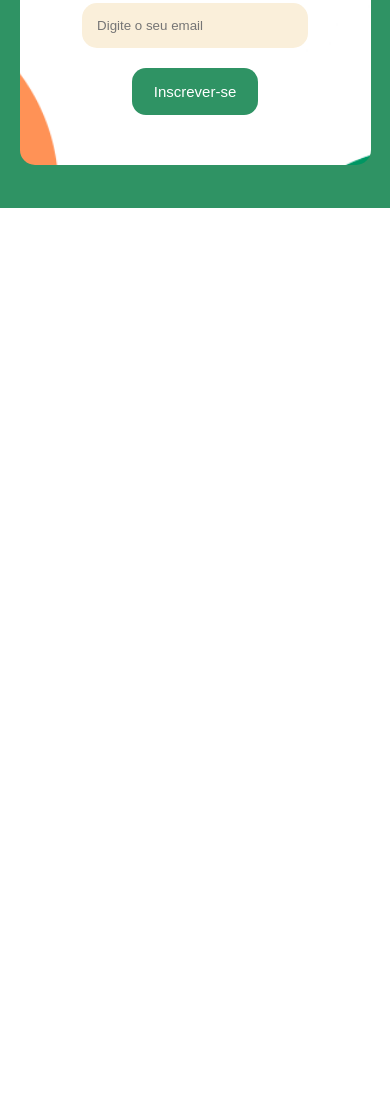
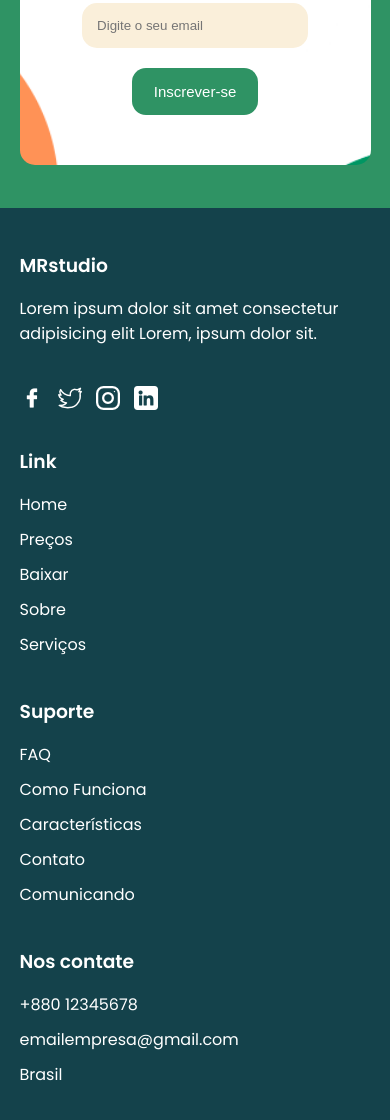
Before and after one commit to Andrlb2k1/Site_responsivo, a plain HTML site: page index.html in a window 390 px wide. Shown: the part 5146-6266 px from the top of the page. Before the commit the page ends 5354 px from the top, so only its background shows below. Drawn offline with Linux system fonts and the light colour scheme.

Commit message:
responsive footer

```diff
--- a/css/style.css
+++ b/css/style.css
@@ -305,6 +305,41 @@ main .container {
 	cursor: pointer;
 }
 
+/* footer */
+footer {
+	background-color: var(--verde-escuro);
+}
+
+footer .container {
+	display: flex;
+	color: white;
+}
+
+footer .container ul {
+	width: 25%;
+}
+
+footer .container h3 {
+	margin-bottom: 16px;
+	font-weight: 600;
+}
+
+footer .container .redes-sociais img {
+	margin-right: 10px;
+}
+
+footer .container ul > p {
+	margin-bottom: 40px;
+}
+
+footer .container li {
+	margin: 10px 0;
+}
+
+footer .container a {
+	color: white;
+}
+
 /* responsivo */
 @media(max-width: 960px) {
 	.menu-icon {
@@ -388,6 +423,13 @@ main .container {
 		width: 50%;
 		margin-top: 20px;
 	}
+	footer .container {
+		flex-direction: column;
+	}
+	footer .container ul {
+		width: 100%;
+		margin-bottom: 30px;
+	}
 }
 
 @media(max-width: 440px) {
--- a/index.html
+++ b/index.html
@@ -191,6 +191,58 @@
 		</div>
 	</section>
 	<!-- end section newsletter -->
+	<!-- footer -->
+	<footer>
+		<div class="container">
+			<!-- ul 1 -->
+			<ul>
+				<h3>MRstudio</h3>
+				<p>Lorem ipsum dolor sit amet consectetur adipisicing elit Lorem, ipsum dolor sit.</p>
+				<div class="redes-sociais">
+					<img src="img/facebook.png" alt="Facebook">
+					<img src="img/twitter.png" alt="Twitter">
+					<img src="img/instagram.png" alt="Instagram">
+					<img src="img/linkedin.png" alt="Linkedin">
+				</div>
+			</ul>
+			<!-- end ul 1 -->
+			<!-- ul 2 -->
+			<ul>
+				<h3>Link</h3>
+				<li><a href="#">Home</a></li>
+				<li><a href="#">Preços</a></li>
+				<li><a href="#">Baixar</a></li>
+				<li><a href="#">Sobre</a></li>
+				<li><a href="#">Serviços</a></li>
+			</ul>
+			<!-- end ul 2 -->
+			<!-- ul 3 -->
+			<ul>
+				<h3>Suporte</h3>
+				<li><a href="#">FAQ</a></li>
+				<li><a href="#">Como Funciona</a></li>
+				<li><a href="#">Características</a></li>
+				<li><a href="#">Contato</a></li>
+				<li><a href="#">Comunicando</a></li>
+			</ul>
+			<!-- end ul 3 -->
+			<!-- ul 4 -->
+			<ul>
+				<h3>Nos contate</h3>
+				<li>
+					<p>+880 12345678</p>
+				</li>
+				<li>
+					<p>emailempresa@gmail.com</p>
+				</li>
+				<li>
+					<p>Brasil</p>
+				</li>
+			</ul>
+			<!-- end ul 4 -->
+		</div>
+	</footer>
+	<!-- end footer -->
 	<script src="js/main.js"></script>
 </body>
 </html>
```
